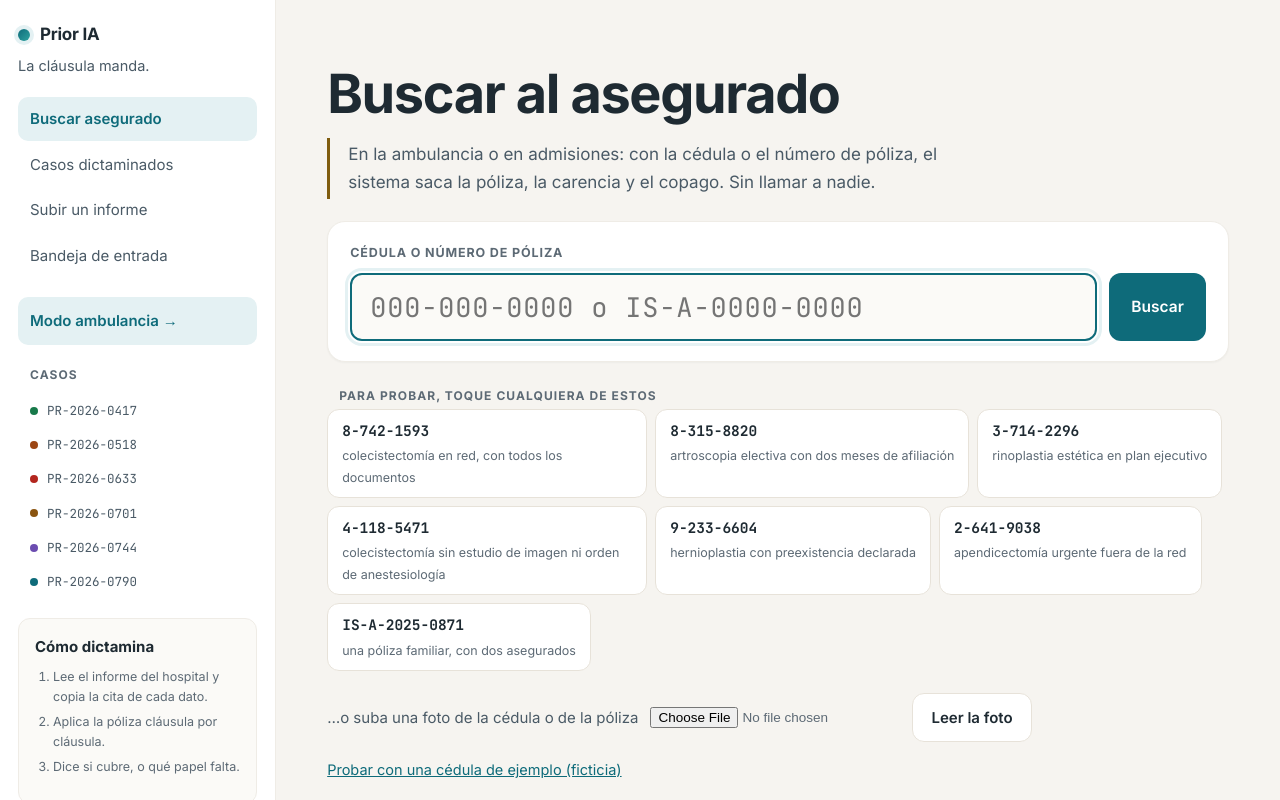
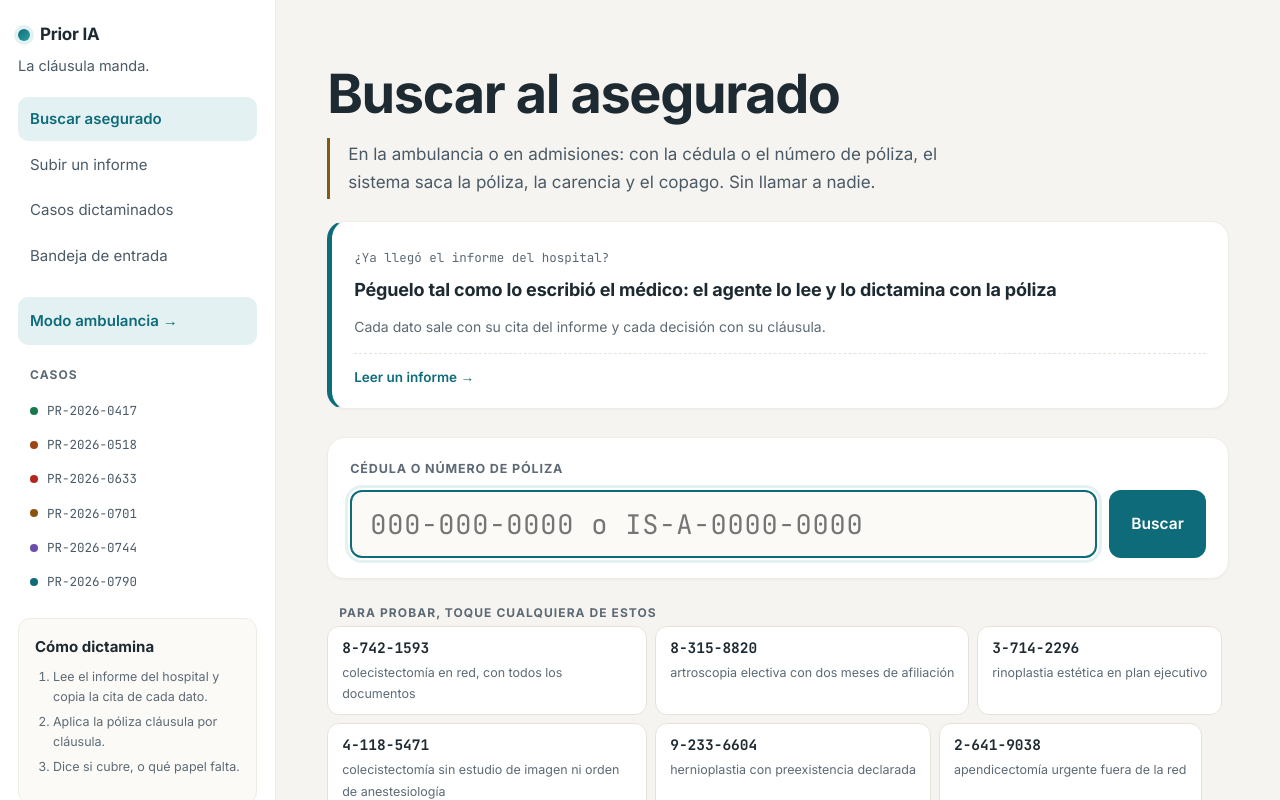
Before and after one commit to pixeltabletop/hackiaton-reto-1, a Next.js app: page / in a window 1280 px wide. Shown: the top 800 px of the page. Built offline with nearby package versions, Linux system fonts and the light colour scheme.

Commit message:
la lectura de un informe se ve desde la portada, antes del buscador, y es la segunda del menu

```diff
--- a/app/(completo)/page.tsx
+++ b/app/(completo)/page.tsx
@@ -34,6 +34,16 @@ export default async function Page({
           póliza, la carencia y el copago. Sin llamar a nadie.
         </p>
       </header>
+
+      {/* La lectura de un informe nuevo es lo que pide el reto: tiene que verse sin bajar. */}
+      {q.trim() === '' && (
+        <Link className="tarjeta entrada-leer" href="/leer">
+          <span className="slug">¿Ya llegó el informe del hospital?</span>
+          <h3>Péguelo tal como lo escribió el médico: el agente lo lee y lo dictamina con la póliza</h3>
+          <span className="detalle">Cada dato sale con su cita del informe y cada decisión con su cláusula.</span>
+          <span className="pista">Leer un informe →</span>
+        </Link>
+      )}
 
       <Buscador valor={q} />
       <SubirFoto />
--- a/app/Navegacion.tsx
+++ b/app/Navegacion.tsx
@@ -5,8 +5,8 @@ import { usePathname } from 'next/navigation';
 
 const ENLACES = [
   { href: '/', texto: 'Buscar asegurado' },
+  { href: '/leer', texto: 'Subir un informe' },
   { href: '/casos', texto: 'Casos dictaminados' },
-  { href: '/leer', texto: 'Subir un informe' },
   { href: '/notion', texto: 'Bandeja de entrada' },
 ];
 
--- a/app/globals.css
+++ b/app/globals.css
@@ -384,6 +384,15 @@ h2 {
 .tarjeta:hover {
   transform: translateY(-2px);
   box-shadow: var(--sombra);
+}
+
+/* La entrada a la lectura de informes, en la portada, antes del buscador. */
+.tarjeta.entrada-leer {
+  margin: 8px 0 28px;
+}
+
+.tarjeta.entrada-leer h3 {
+  min-height: 0;
 }
 
 .tarjeta .slug {
```
